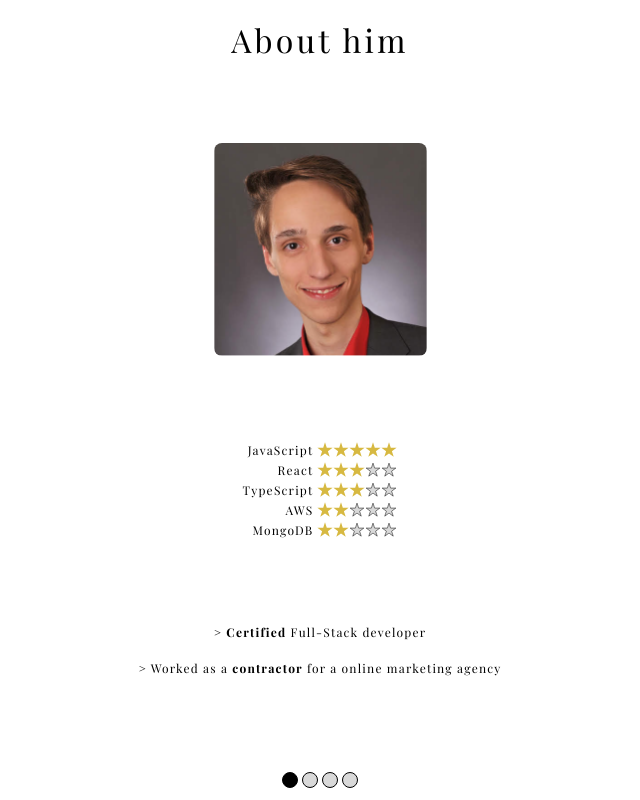
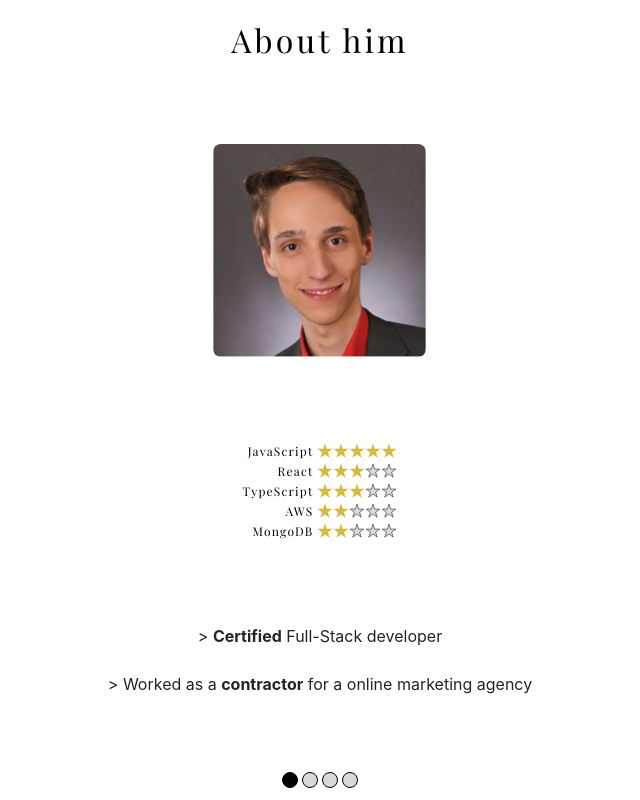
Before and after one commit to freshmozart1/portfolio, a React (Create React App) app: page / in a window 1280 px wide. Shown: the whole page, without its empty margins (320-960 px from the left). Built offline with nearby package versions, Linux system fonts and the light colour scheme.

Commit message:
Refactor SCSS files to consolidate styles and improve maintainability

```diff
--- a/src/App.scss
+++ b/src/App.scss
@@ -4,3 +4,89 @@
 @import '../node_modules/bootstrap/scss/maps';
 @import '../node_modules/bootstrap/scss/mixins';
 @import '../node_modules/bootstrap/scss/root';
+
+@import '../node_modules/bootstrap/scss/bootstrap-utilities.scss';
+
+@font-face {
+    font-family: 'Playfair Display';
+    src: url('./assets/PlayfairDisplay-Italic-VariableFont_wght.ttf') format('truetype');
+}
+
+@font-face {
+    font-family: 'Playfair Display';
+    src: url('./assets/PlayfairDisplay-VariableFont_wght.ttf') format('truetype');
+}
+
+%textBase {
+    font-size: 12px;
+    color: black;
+    font-family: 'Playfair Display', sans-serif;
+    font-weight: 400;
+    letter-spacing: 1.20px;
+    word-wrap: break-word;
+}
+
+%imgBase {
+    max-width: 213px;
+    border-radius: 8px;
+    margin-bottom: 20px;
+}
+
+div {
+
+    &.about,
+    &.project {
+        display: flex;
+        flex-direction: column;
+        justify-content: space-between;
+        align-items: center;
+        height: 100svh;
+    }
+
+    &.ellipse {
+        width: 16px;
+        height: 16px;
+        background: #D9D9D9;
+        border-radius: 8px;
+        border: 0.50px solid black;
+
+        &_filled {
+            @extend .ellipse;
+            background: black;
+        }
+    }
+
+    &.navigation {
+        height: 40px;
+        padding-top: 12px;
+        padding-bottom: 12px;
+        display: flex;
+        justify-content: center;
+        align-items: center;
+        gap: 4px;
+    }
+
+    &.header {
+        height: 80px;
+        display: flex;
+        justify-content: center;
+        align-items: center;
+        color: black;
+        font-size: 32px;
+        font-family: 'Playfair Display', sans-serif;
+        font-weight: 400;
+        line-height: 40px;
+        letter-spacing: 3.20px;
+        word-wrap: break-word;
+    }
+
+    &.textContent {
+        @extend %textBase;
+        line-height: 18px;
+        margin-bottom: 20px;
+
+        b {
+            font-weight: 700;
+        }
+    }
+}
--- a/src/components/about.scss
+++ b/src/components/about.scss
@@ -1,83 +1,12 @@
-@import '../../node_modules/bootstrap/scss/functions';
-@import '../../node_modules/bootstrap/scss/variables';
-@import '../../node_modules/bootstrap/scss/variables-dark';
-@import '../../node_modules/bootstrap/scss/maps';
-@import '../../node_modules/bootstrap/scss/mixins';
-@import '../../node_modules/bootstrap/scss/root';
-
-@import '../../node_modules/bootstrap/scss/bootstrap-utilities.scss';
-
-@font-face {
-    font-family: 'Playfair Display';
-    src: url('../assets/PlayfairDisplay-Italic-VariableFont_wght.ttf') format('truetype');
-}
-
-@font-face {
-    font-family: 'Playfair Display';
-    src: url('../assets/PlayfairDisplay-VariableFont_wght.ttf') format('truetype');
-}
+@import '../App.scss';
 
 div {
-    &.about {
-        display: flex;
-        flex-direction: column;
-        justify-content: space-between;
-        align-items: center;
-        height: 100svh;
-    }
-
-    &.ellipse {
-        width: 16px;
-        height: 16px;
-        background: #D9D9D9;
-        border-radius: 8px;
-        border: 0.50px solid black;
-
-        &_filled {
-            @extend .ellipse;
-            background: black;
-        }
-    }
-
-    &.navigation {
-        height: 40px;
-        padding-top: 12px;
-        padding-bottom: 12px;
-        display: flex;
-        justify-content: center;
-        align-items: center;
-        gap: 4px;
-    }
-
-    &.header {
-        height: 80px;
-        display: flex;
-        justify-content: center;
-        align-items: center;
-        color: black;
-        font-size: 32px;
-        font-family: 'Playfair Display', sans-serif;
-        font-weight: 400;
-        line-height: 40px;
-        letter-spacing: 3.20px;
-        word-wrap: break-word;
-    }
-
     &.skills {
         justify-content: center;
         align-items: center;
         gap: 4px;
         display: flex;
         margin-bottom: 20px;
-    }
-
-    &.skillTextBase {
-        font-size: 12px;
-        color: black;
-        font-family: 'Playfair Display', sans-serif;
-        font-weight: 400;
-        letter-spacing: 1.20px;
-        word-wrap: break-word;
     }
 
     &.skillNamesAndStarsBase {
@@ -92,7 +21,7 @@ div {
     }
 
     &.skillName {
-        @extend .skillTextBase;
+        @extend %textBase;
         text-align: right;
         line-height: 20px;
     }
@@ -111,23 +40,11 @@ div {
         align-items: center;
         display: inline-flex;
     }
-
-    &.skillsDescription {
-        @extend .skillTextBase;
-        line-height: 18px;
-        margin-bottom: 20px;
-
-        b {
-            font-weight: 700;
-        }
-    }
 }
 
 img {
     &.profile {
-        max-width: 213px;
+        @extend %imgBase;
         max-height: 213px;
-        border-radius: 8px;
-        margin-bottom: 20px;
     }
 }
```
Also changed, not shown: src/components/project.scss (added, +7 -0 lines).
